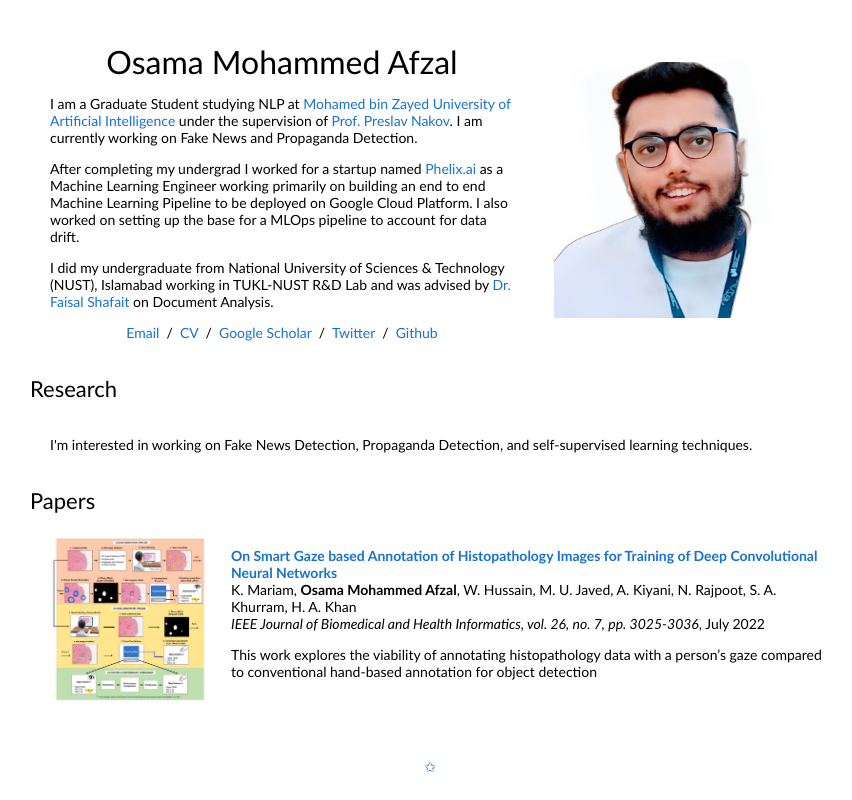
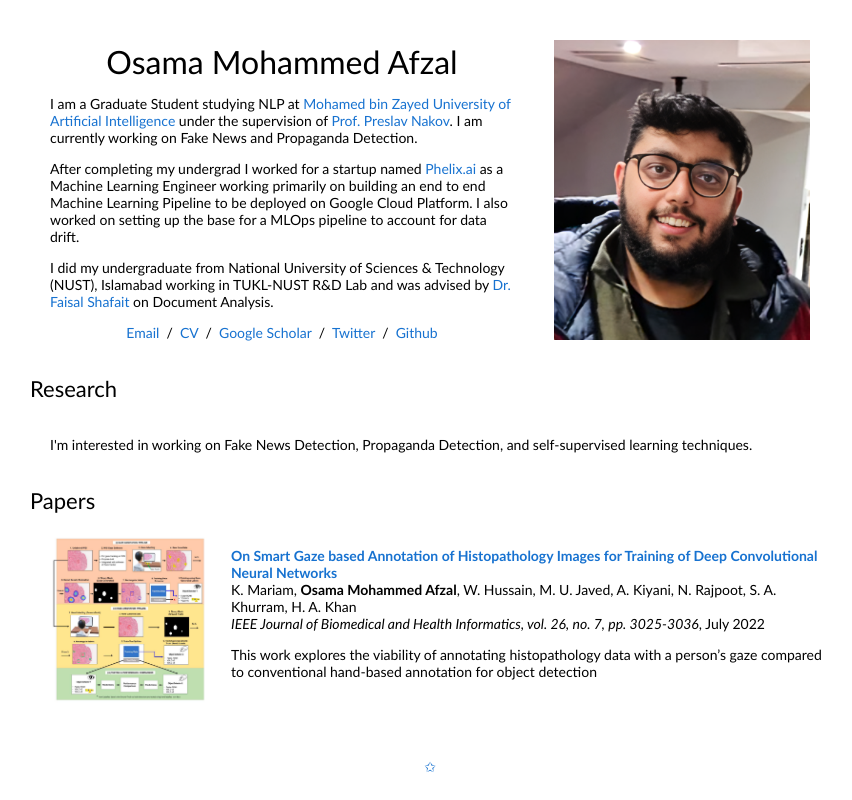
Before and after one commit to OAfzal/oafzal.github.io, a plain HTML site: page index.html in a window 1280 px wide. Shown: the whole page, without its empty margins (210-1062 px from the left). Drawn offline with Linux system fonts and the light colour scheme.

Commit message:
Updated Image

```diff
--- a/index.html
+++ b/index.html
@@ -60,8 +60,8 @@
                   </p>
                 </td>
                 <td style="padding:2.5%;width:40%;max-width:40%">
-                  <a target="_blank" href="images/profile-pic-enhanced.png"><img style="width:100%;max-width:100%"
-                      alt="profile photo" src="images/profile-pic-enhanced.png" class="hoverZoomLink"></a>
+                  <a target="_blank" href="images/pic.png"><img style="width:100%;max-width:100%"
+                      alt="profile photo" src="images/pic.png" class="hoverZoomLink"></a>
                 </td>
               </tr>
             </tbody>
```
Also changed, not shown: images/pic.png (added).
